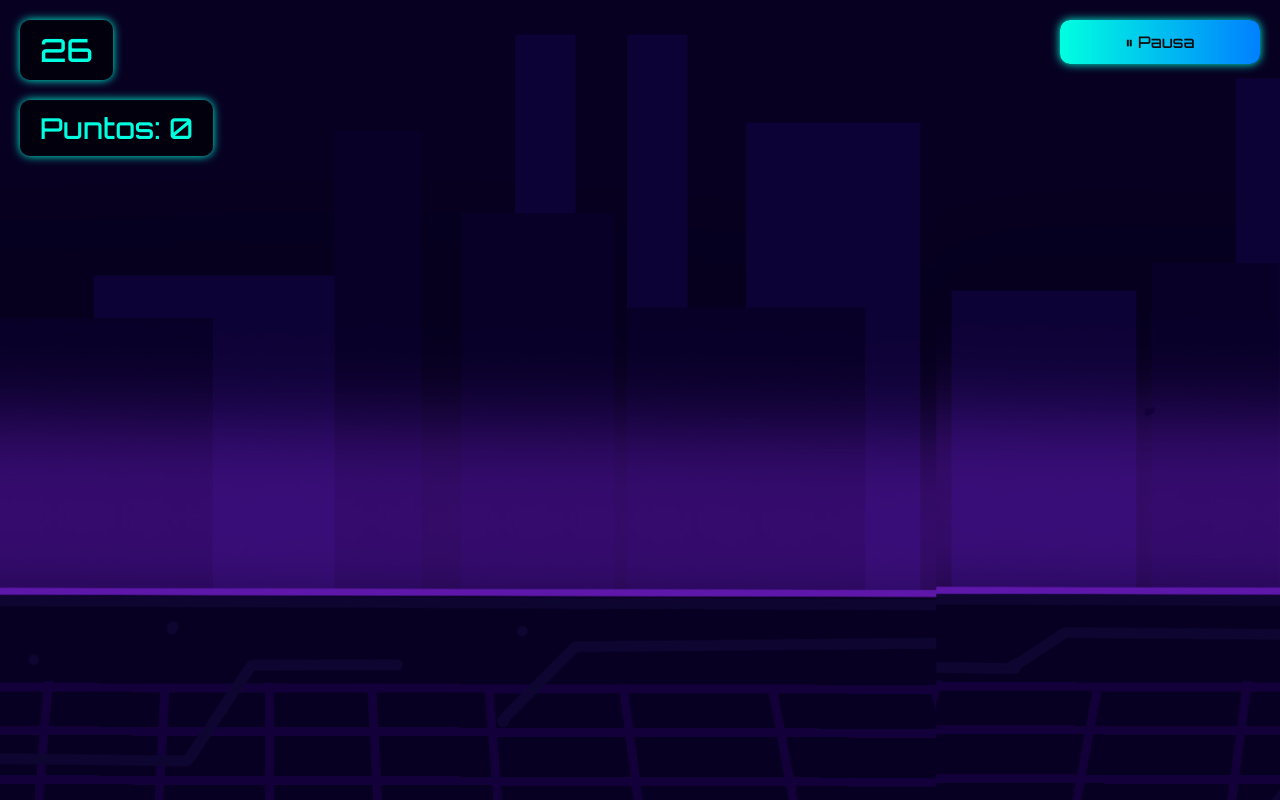
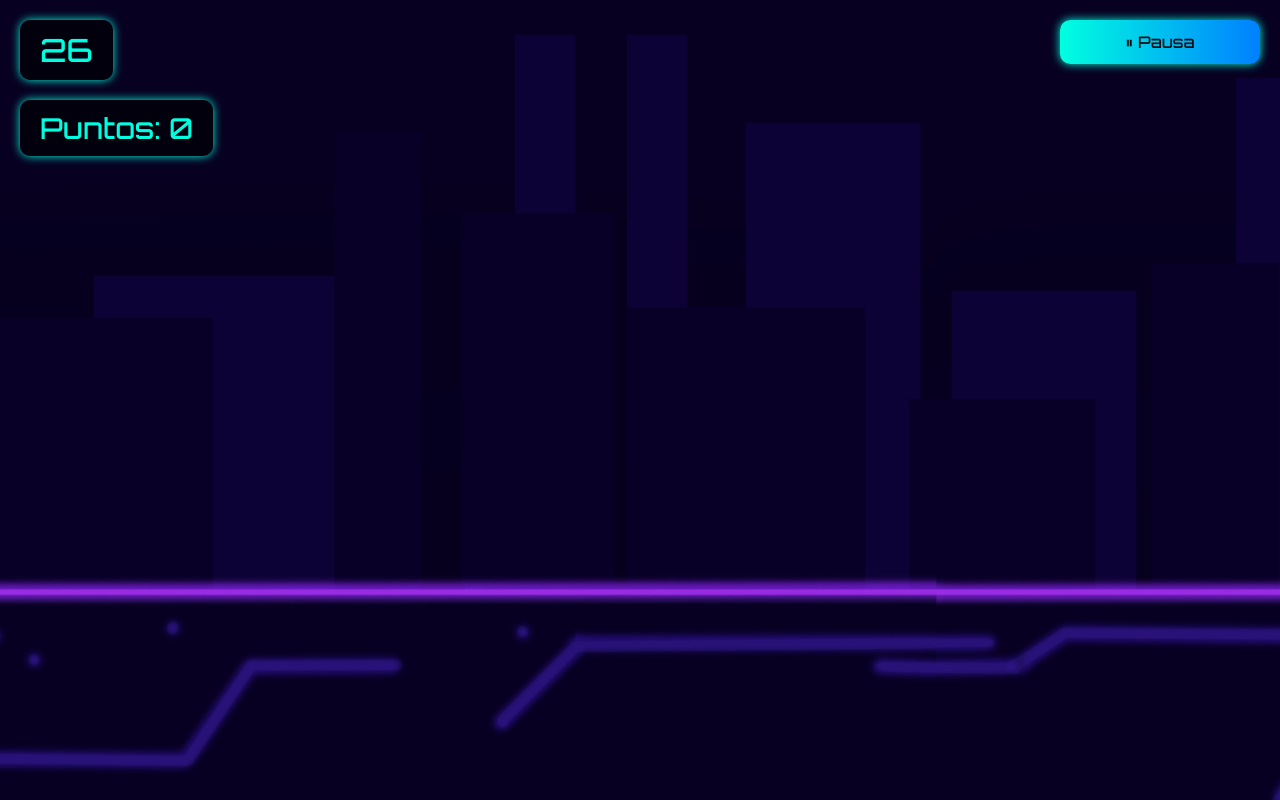
Before and after one commit to DrippKing/GCW-CyberRun, a PHP site: page /nivel_1.html in a window 1280 px wide. Run offline with PHP 8.4, Linux system fonts and the light colour scheme.

Commit message:
otro fondo
solo puse el fondo con pocos cambios

```diff
--- a/level.css
+++ b/level.css
@@ -20,7 +20,7 @@ html, body {
 }
 
 body {/*animacion no automatica*/
-  background: url('bg.jpg') repeat-x;
+  background: url('bg2.jpg') repeat-x;
   background-size: cover;
 }
 
```
Also changed, not shown: bg2.jpg (added).
